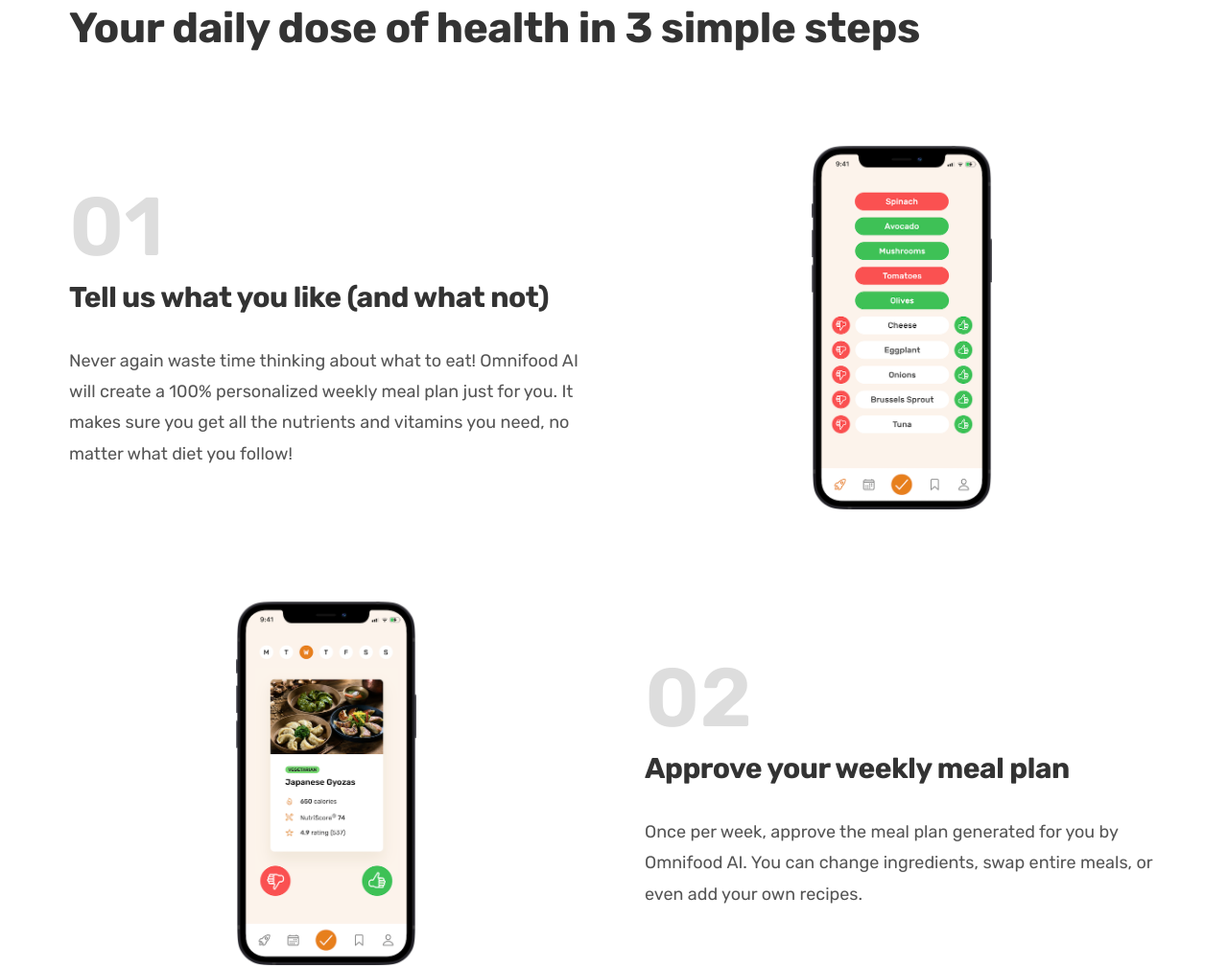
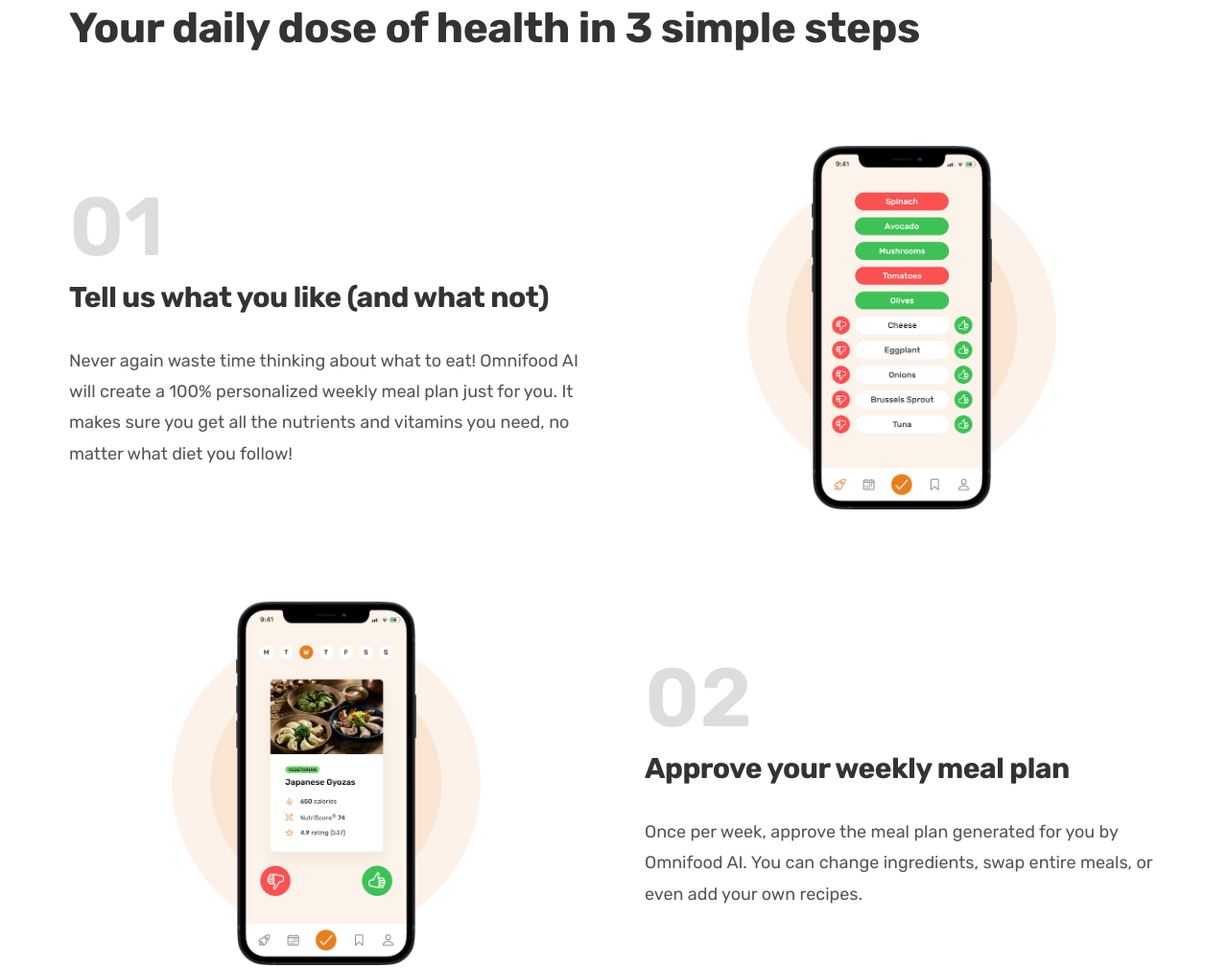
Before and after one commit to EverLookNeverSee/omnifood, a plain HTML site: page index.html in a window 1280 px wide. Shown: the part 885-1894 px from the top of the page at 96% size. Drawn offline with Linux system fonts and the light colour scheme.

Commit message:
Finishing lecture #15

```diff
--- a/css/general.css
+++ b/css/general.css
@@ -27,7 +27,7 @@
 --- 02 COLORS:
 
 - Primary: #e67e22
-- Tints:    #fdf2e9
+- Tints:    #fdf2e9, #fae5d3
 - Shades:   #cf711f
 - Accent:
 - Greys: #555555, #333333
--- a/css/style.css
+++ b/css/style.css
@@ -138,11 +138,38 @@
 }
 
 .step-img-box {
+    position: relative;
     display: flex;
     align-items: center;
     justify-content: center;
 }
 
+.step-img-box::before,
+.step-img-box::after {
+    content: "";
+    display: block;
+    border-radius: 50%;
+    position: absolute;
+    top: 50%;
+    left: 50%;
+    transform: translate(-50%, -50%);
+}
+
+.step-img-box::before {
+    width: 60%;
+    /* 60% of parent's width */
+    padding-bottom: 60%;
+    background-color: #fdf2e9;
+    z-index: -2;
+}
+
+.step-img-box::after {
+    width: 45%;
+    padding-bottom: 45%;
+    background-color: #fae5d3;
+    z-index: -1;
+}
+
 .step-img {
     width: 35%;
 }
```
